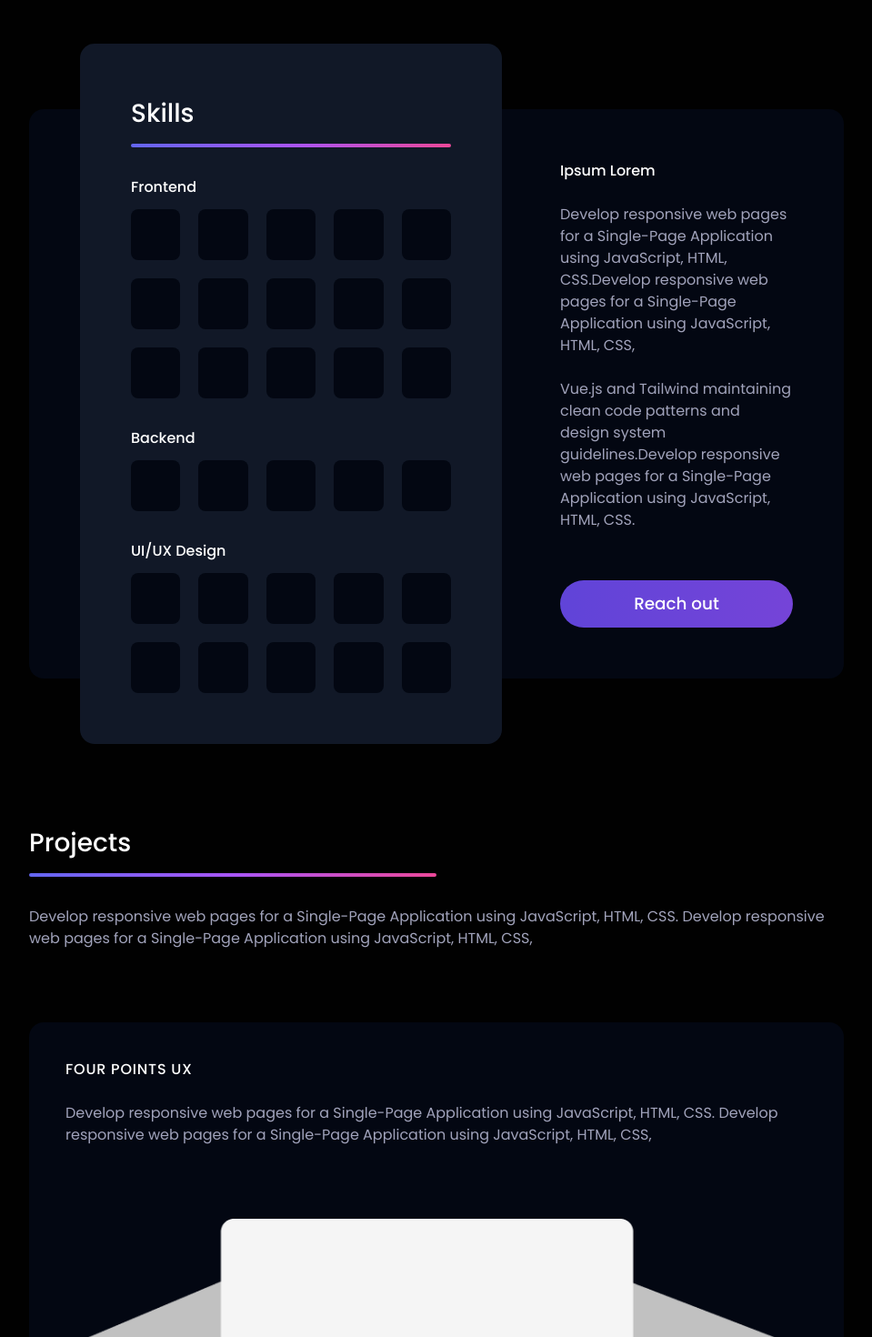
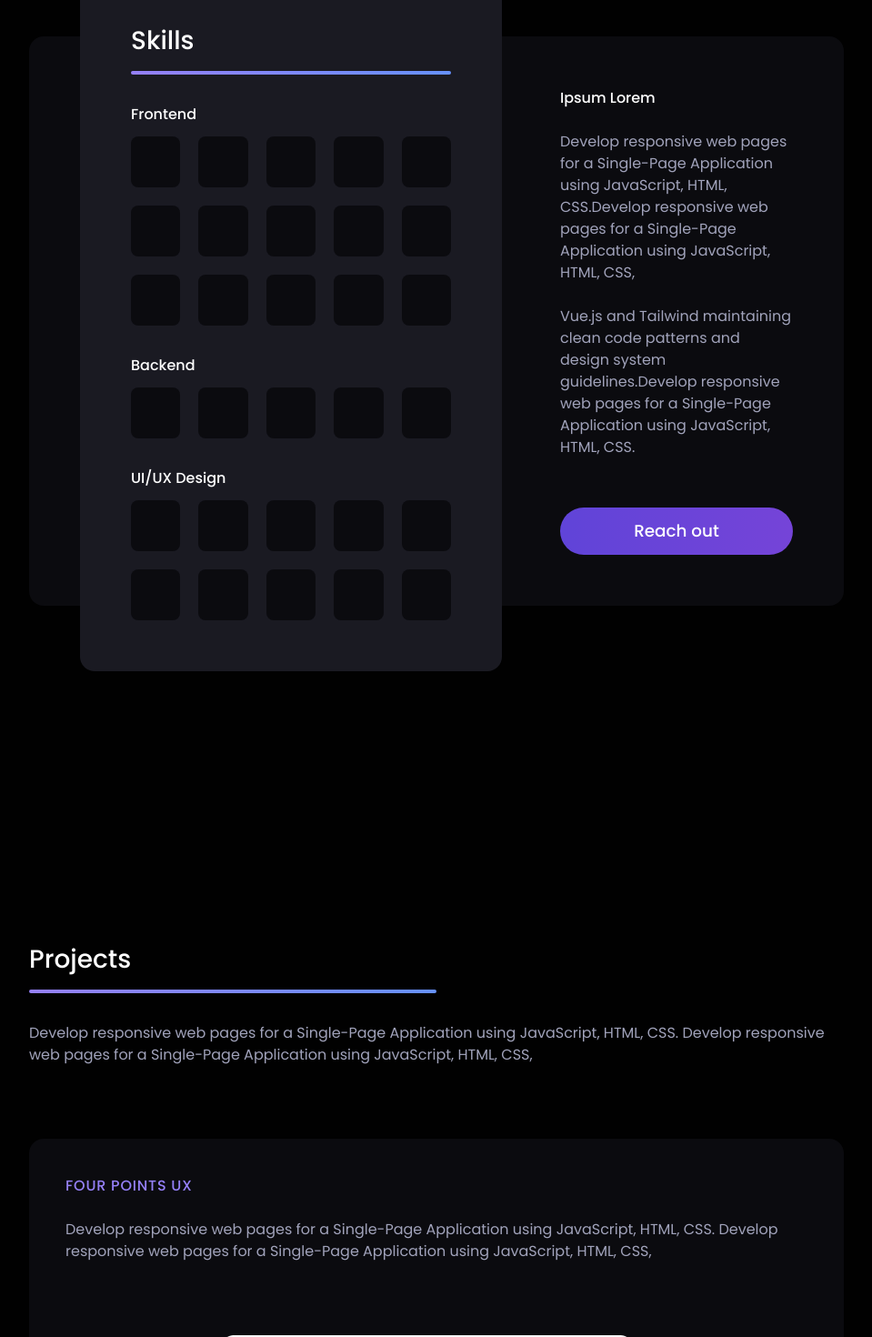
Before and after one commit to devLeticia/webportfolio, a Next.js app: page / in a window 1280 px wide. Shown: the part 1000-2470 px from the top of the page at 91% size, without its empty margins (160-1119 px from the left). Built offline with nearby package versions, Linux system fonts and the light colour scheme.

Commit message:
adding custom colors

```diff
--- a/src/app/home/components/Footer.tsx
+++ b/src/app/home/components/Footer.tsx
@@ -21,7 +21,7 @@ export default function Footer() {
   return (
     <footer
       id='contact'
-      className='text-center flex flex-col justify-center relative   items-center min-h-screen w-full  bg-zinc-950'
+      className='text-center flex flex-col justify-center relative   items-center min-h-screen w-full  bg-dark-800'
     >
       <h3 className='text-white bg-red'>Wanna know more? Lets talk!</h3>
       <div className='my-20'>
@@ -72,7 +72,7 @@ export default function Footer() {
         </div>
       </div>
 
-      <div className='bg-purple text-sm  absolute bottom-0 mb-6'>
+      <div className='text-sm  absolute bottom-0 mb-6'>
         <p>Built with Next.js and Tailwind</p>
         <p>All Rights Reserved 2023</p>
       </div>
--- a/src/app/home/components/Inspirations.tsx
+++ b/src/app/home/components/Inspirations.tsx
@@ -1,6 +1,8 @@
 import Image from 'next/image'
 export default function Inspirations() {
   return (
+    <>
+      <h4 className='text-center mb-16'>Daily Inspired by</h4>
       <div className='flex justify-center items-center gap-12'>
         {inspirations.map((inspiration, index) => {
           return (
@@ -16,6 +18,7 @@ export default function Inspirations() {
           )
         })}
       </div>
+    </>
   )
 }
 
--- a/src/app/home/components/Intro.tsx
+++ b/src/app/home/components/Intro.tsx
@@ -11,7 +11,7 @@ export default function Intro() {
       className='z-10 flex flex-col w-full max-w-7xl justify-center
     items-center text-center min-h-screen relative'
     >
-      <p className='text-violet-400 text-lg mt-32 mb-7 tracking-wider'>
+      <p className='text-lilac-600 text-lg mt-32 mb-7 tracking-wider'>
         HI, I&apos;M LETÍCIA GONÇALVES
       </p>
       {/* idea to reality, concept to deployment, dream to reality */}
--- a/src/app/home/components/Navbar.tsx
+++ b/src/app/home/components/Navbar.tsx
@@ -32,7 +32,7 @@ export default function NavBar() {
 const sections = [
   {
     title: 'Skills',
-    idName: 'stacks',
+    idName: 'skills',
   },
   {
     title: 'Projects',
--- a/src/app/home/components/Projects.tsx
+++ b/src/app/home/components/Projects.tsx
@@ -7,14 +7,16 @@ export default function Projects() {
   return (
     <div>
       <h4>Projects</h4>
-      <div className='h-1 mt-3 rounded-full w-1/2 bg-gradient-to-r from-indigo-500 via-purple-500 to-pink-500'></div>
+      <div className='h-1 mt-3 rounded-full w-1/2 bg-gradient-to-r from-lilac-600  to-sky-600'></div>
       <p className='mt-8'>
         Develop responsive web pages for a Single-Page Application using
         JavaScript, HTML, CSS. Develop responsive web pages for a Single-Page
         Application using JavaScript, HTML, CSS,{' '}
       </p>
-      <div className='bg-gray-950 w-full border-solid  border-gray-500 p-10 rounded-2xl flex flex-col mt-20 relative'>
-        <h6 className='uppercase font-medium tracking-wider'>FOUR POINTS UX</h6>
+      <div className='bg-dark-800 w-full border-solid  border-gray-500 p-10 rounded-2xl flex flex-col mt-20 relative'>
+        <h6 className='uppercase font-medium tracking-wider text-lilac-600'>
+          FOUR POINTS UX
+        </h6>
         <p className='mt-6'>
           Develop responsive web pages for a Single-Page Application using
           JavaScript, HTML, CSS. Develop responsive web pages for a Single-Page
@@ -32,8 +34,10 @@ export default function Projects() {
         />
       </div>
       <div className='flex  mt-20'>
-        <div className='bg-gray-950 w-full border-solid h-96 border-gray-500 p-10 rounded-2xl flex flex-col justify-between'>
-          <h6 className='uppercase font-medium tracking-wider'>Drimoos</h6>
+        <div className='bg-dark-800 w-full border-solid h-96 border-gray-500 p-10 rounded-2xl flex flex-col justify-between'>
+          <h6 className='uppercase font-medium tracking-wider text-lilac-600'>
+            Drimoos
+          </h6>
           <Image
             src='/projects/fake_mocks.png'
             alt='mockups'
--- a/src/app/home/components/Skills.tsx
+++ b/src/app/home/components/Skills.tsx
@@ -1,9 +1,9 @@
 export default function Stacks() {
   return (
-    <div className='bg-gray-950 w-full border-solid  border-gray-500 p-14 relative rounded-2xl flex'>
-      <div className='bg-gray-900 -mt-32 -mb-32 w-full max-w-lg border-solid border-1 rounded-2xl border-gray-500 p-14 '>
+    <div className='bg-dark-800 w-full border-solid  border-gray-500 p-14 relative rounded-2xl flex'>
+      <div className='bg-dark-700 -mt-32 -mb-32 w-full max-w-lg border-solid border-1 rounded-2xl border-gray-500 p-14 '>
         <h4>Skills</h4>
-        <div className='h-1 mt-3 rounded-full w-full bg-gradient-to-r from-indigo-500 via-purple-500 to-pink-500'></div>
+        <div className='h-1 mt-3 rounded-full w-full bg-gradient-to-r from-lilac-600  to-sky-600'></div>
         <div>
           {stacks.map((item) => {
             return (
@@ -16,7 +16,7 @@ export default function Stacks() {
                     return (
                       <div
                         key={index}
-                        className='h-14 rounded-lg w-full bg-gray-950'
+                        className='h-14 rounded-lg w-full bg-dark-800'
                       ></div>
                     )
                   })}
--- a/src/app/home/components/Studies.tsx
+++ b/src/app/home/components/Studies.tsx
@@ -42,7 +42,7 @@ export default function Studies() {
   return (
     <div>
       <h4>Studies</h4>
-      <div className='h-1 mt-3 rounded-full max-w-md bg-gradient-to-r from-indigo-500 via-purple-500 to-pink-500'></div>
+      <div className='h-1 mt-3 rounded-full max-w-md bg-gradient-to-r  from-lilac-600 to-sky-600 block'></div>
       <div className='grid grid-cols-2 gap-6 max-w-5xl mt-12'>
         <div className='flex flex-col gap-6 justify-end'>
           {courses.map((course) => {
@@ -50,14 +50,14 @@ export default function Studies() {
             return (
               <div
                 key={course.name}
-                className='flex  bg-zinc-950 rounded-lg py-14 pl-10 pr-14 items-start gap-6'
+                className='flex  bg-dark-700 rounded-lg py-14 pl-10 pr-14 items-start gap-6'
               >
                 <span>
                   <Icon size={32} color={'#907ceb'} className='shrink-0' />
                 </span>
                 <div className='flex flex-col'>
                   <h5>{course.name}</h5>
-                  <h6 className='mt-3 uppercase font-medium tracking-wider'>
+                  <h6 className='mt-3 uppercase font-medium tracking-wider text-lilac-600'>
                     {course.institution}
                   </h6>
                   <p className='mt-6'>{course.description}</p>
@@ -67,7 +67,7 @@ export default function Studies() {
             )
           })}
         </div>
-        <div className='flex flex-col gap-6 bg-zinc-950 pl-14 pb-14 rounded-lg overflow-clip'>
+        <div className='flex flex-col gap-6 bg-dark-800 pl-14 pb-14 rounded-lg overflow-clip'>
           <div className='flex w-full justify-between'>
             <GraduationCap size={42} color={'#907ceb'} className='mt-14' />
             <Image
--- a/src/app/page.tsx
+++ b/src/app/page.tsx
@@ -3,7 +3,7 @@ import NavBar from './home/components/Navbar'
 import Intro from './home/components/Intro'
 import Projects from './home/components/Projects'
 import WorkExperience from './home/components/WorkExperience'
-import Stacks from './home/components/Skills'
+import Skills from './home/components/Skills'
 import Studies from './home/components/Studies'
 import Footer from './home/components/Footer'
 import Inspirations from './home/components/Inspirations'
@@ -12,29 +12,26 @@ export default function Home() {
     <>
       {/* //https://visual.systems/training?ref=onepagelove */}
       <NavBar />
-      <main className='flex  gap-20 flex-col items-center w-full justify-center overflow-hidden'>
+      <main className='flex gap-20 flex-col items-center w-full justify-center overflow-hidden'>
         <div className='max-w-4xl'>
-          <section id='intro' className='pb-40'>
+          <section id='intro'>
             <Intro />
           </section>
-          <section id='stacks' className='py-40'>
-            <Stacks />
+          <section id='skills' className='py-60'>
+            <Skills />
           </section>
-
-          <section id='projects' className='relative overflow-visible'>
+          <section id='projects' className='py-32'>
             <Projects />
           </section>
-          <section id='inspirations' className='my-40'>
-            <h4 className='text-center mb-16'>Daily Inspired by</h4>
+          <section id='inspirations' className='py-32'>
             <Inspirations />
           </section>
-          <section id='work'>
+          <section id='work' className='py-32'>
             <WorkExperience />
           </section>
-          <section id='studies'>
+          <section id='studies' className='py-32'>
             <Studies />
           </section>
-
         </div>
       </main>
       <Footer />
--- a/tailwind.config.js
+++ b/tailwind.config.js
@@ -6,6 +6,24 @@ module.exports = {
     './src/app/**/*.{js,ts,jsx,tsx,mdx}',
   ],
   theme: {
+    colors: {
+      white: '#fff',
+      'lilac-300': '#B266FF',
+      'lilac-600': '#9580F8',
+      'lilac-700': '#6044d8',
+
+      'grey-600': '#A1A3BB',
+      'gre-700': '#403D56',
+
+      'dark-700': '#1A1A22',
+      'dark-800': '#0B0B0F',
+      'dark-900': '#010101',
+
+      'sky-600': '#6691FF',
+
+      'sun-300': '#FDEAA6',
+      'sun-600': '#FFD951',
+    },
     extend: {
       animation: {
         wiggle: 'wiggle 1s ease-in-out infinite',
```
Also changed, not shown: src/app/home/components/WorkExperience.tsx (+8 -8 lines). Lines whose indentation alone changed are shown as unchanged.
